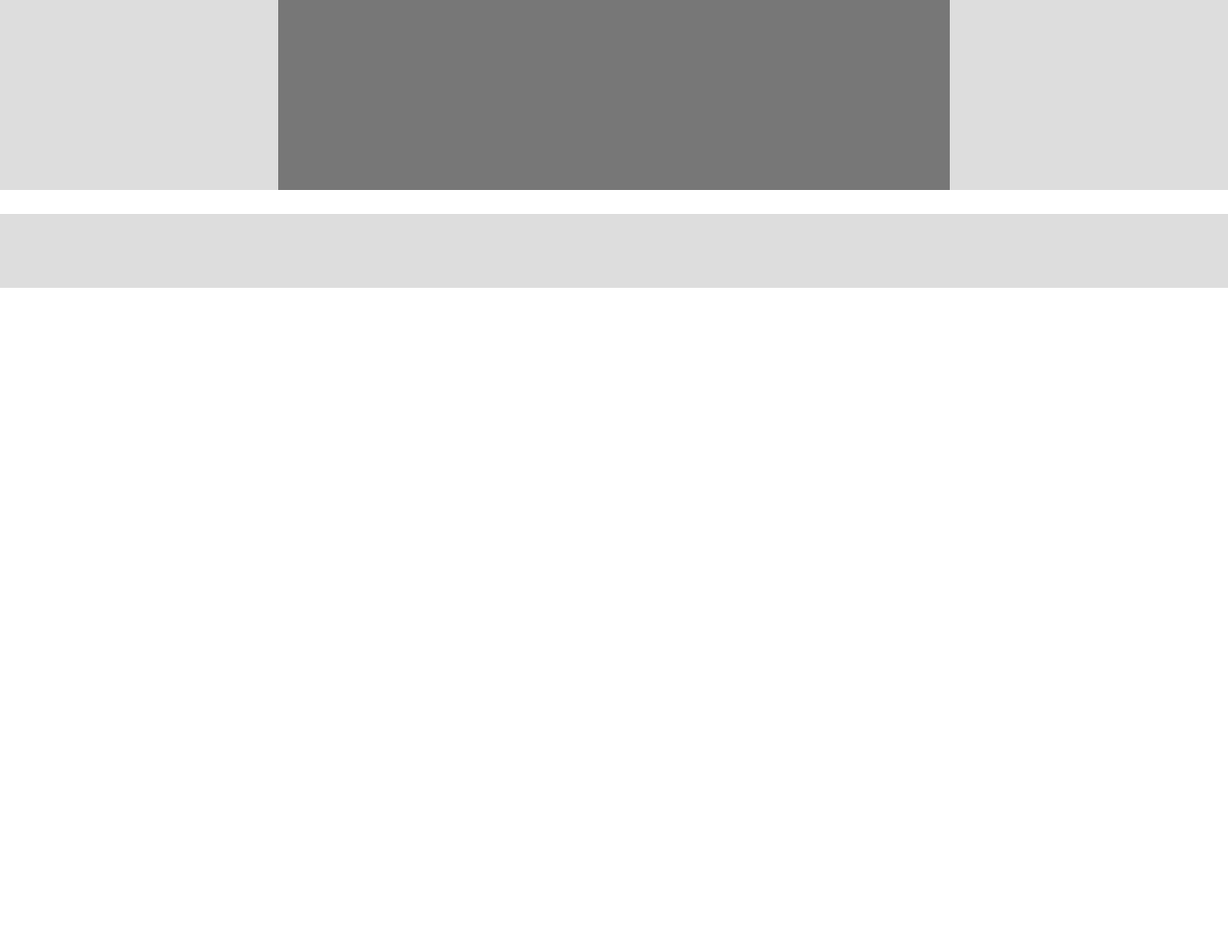
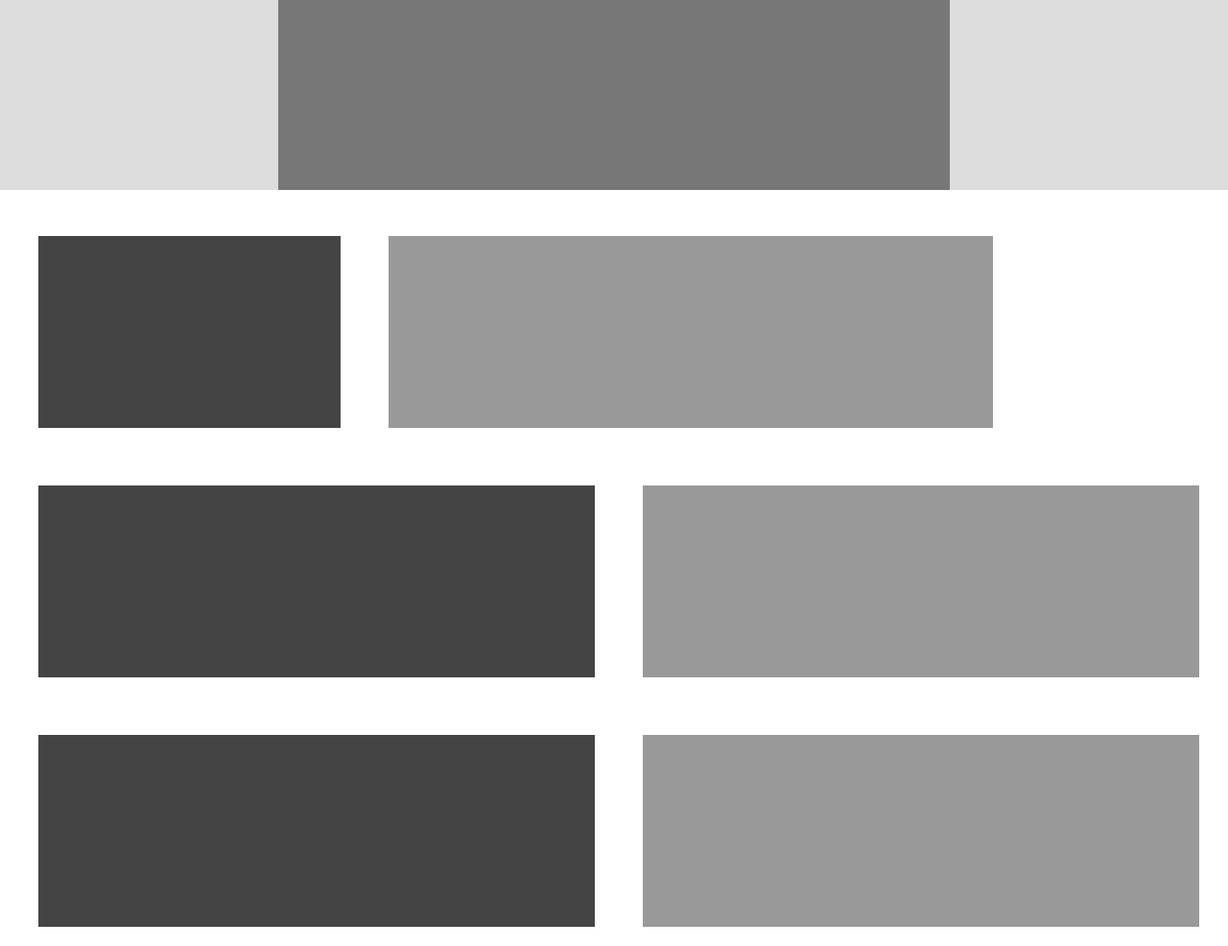
Before and after one commit to carloshdelreal/design-teardown, a plain HTML site: page index.html in a window 1280 px wide. Shown: the part 4037-5023 px from the top of the page at 96% size. Before the commit the page ends 4337 px from the top, so only its background shows below. Drawn offline with Linux system fonts and the light colour scheme.

Commit message:
comunity links sections started

```diff
--- a/css/main.css
+++ b/css/main.css
@@ -237,3 +237,17 @@ table {
     background-color: #777;
     margin: 0px auto 25px auto;
 }
+
+/* COMUNITY LINKS */
+.comunity>div>div{
+    height: 200px;
+    margin: 40px 20px 20px 30px;
+}
+.comunity>div>div:first-child{
+    background-color: #444;
+}
+.comunity>div>div:last-child{
+    background-color: #999;
+}
+
+/* COMUNITY LINKS */
--- a/index.html
+++ b/index.html
@@ -81,7 +81,25 @@
             <div class="comming-bottom"></div>
             <div class="comming-image"></div>
         </div>
-        <div></div>
+    </div>
+    <div class="comunity">
+        <div class="row">
+            <div class="col-1-4">
+
+            </div>
+            <div class="col-2-4">
+
+            </div>
+
+        </div>
+        <div class="row">
+            <div class="col-2-4"></div>
+            <div class="col-2-4"></div>
+        </div>
+        <div class="row">
+            <div class="col-2-4"></div>
+            <div class="col-2-4"></div>
+        </div>
     </div>
 <body>
 
```
